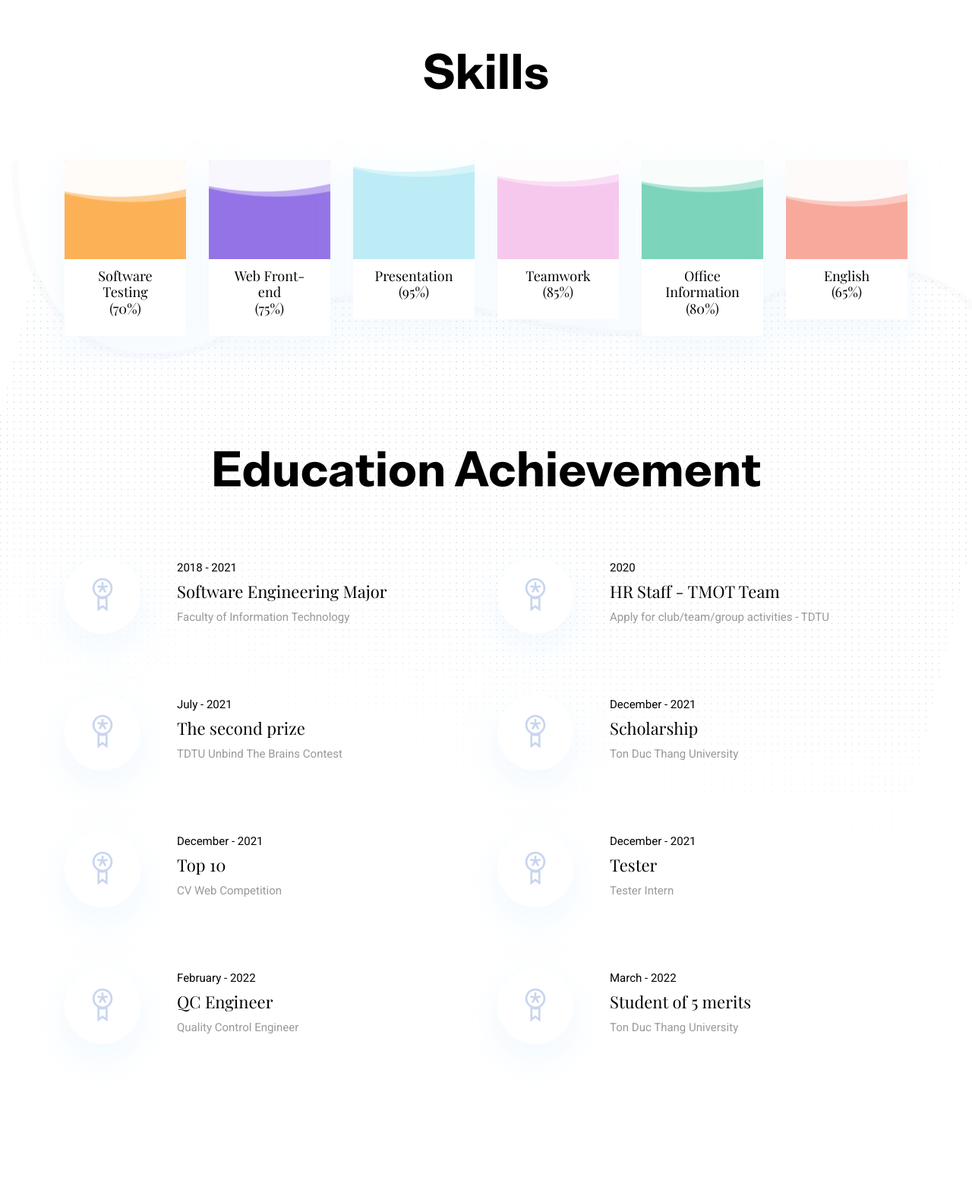
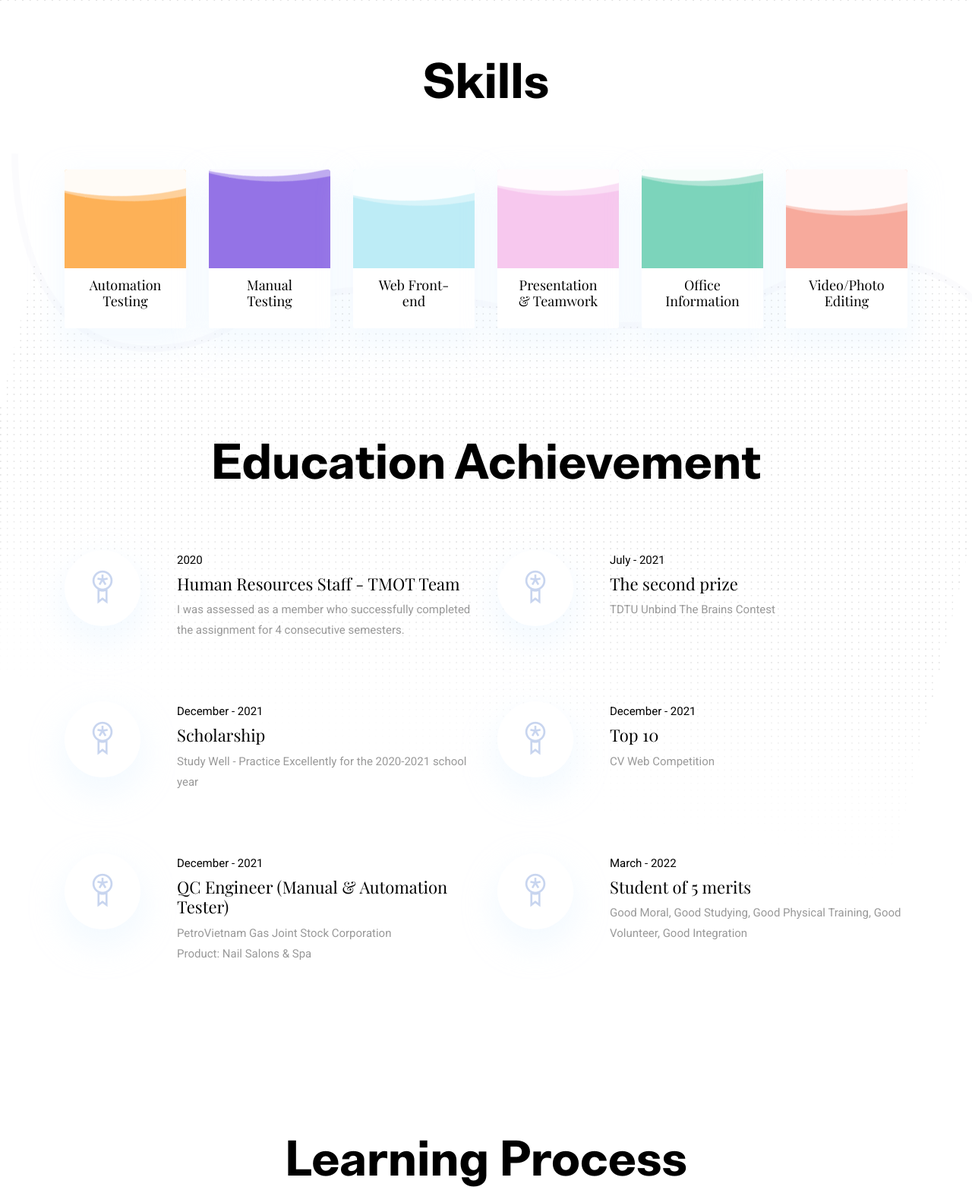
Before and after one commit to hangocmy/portfolio, a PHP site: page / in a window 1280 px wide; the page is wider, and only the part inside the window is pictured. Shown: the part 1973-3539 px from the top of that part at 76% size. Run offline with PHP 8.4, Linux system fonts and the light colour scheme.

Commit message:
skill and image

```diff
--- a/index.php
+++ b/index.php
@@ -67,19 +67,16 @@
           - Never stop creating new ideas -
         </blockquote>
         <p>I'm a Bachelor of Software Engineering.
-          I’m currently learning everything about Web Design, Web Frontend, Software testing, etc.
+          I’m currently learning everything about Web Design, Web Frontend, Software Testing: Manual Testing, Automation Testing, etc.
+          As a result of my love towards web application, I began setting up this website.
           In the future, I will learn more technologies.
-          As a result of my love towards web application, I began setting up this website.
         </p>
         <p>
           During my projects, I worked as a Team leader as well as a Team player, and by doing so,
           I ensured the proper completion of work by team members.
-          My interests lie in orating.
-          My strengths are my positive attitude, punctuality, and interpersonal skills.
-          My weakness is my emotional nature.
         </p>
         <p>
-          My goal is to build a successful career as a web designer, front-end web developer and Tester.
+          My goal is to build a successful career as a Automation Tester.
           This is all about me.
         </p>
 
@@ -88,7 +85,7 @@
       </div>
       <div class="col-md-4 text-center drag-lg-top">
         <div class="shadow-down mb-4">
-          <img src="images/about/author.jpg" alt="author" class="img-fluid w-100 rounded-lg border-thick border-white">
+          <img src="images/about/hangocmy.jpg" alt="author" class="img-fluid w-100 rounded-lg border-thick border-white">
         </div>
         <img src="images/about/signature.png" alt="signature" class="img-fluid">
         <h4>Ha Ngoc My</h4>
@@ -145,30 +142,30 @@
         <div class="col-lg-2 col-sm-6 mb-4 mb-lg-0">
           <div class="card shadow text-center">
             <div class="position-relative rounded-top progress-wrapper" data-color="#fdb157">
-              <div class="wave" data-progress="70%"></div>
+              <div class="wave" data-progress="80%"></div>
             </div>
             <div class="card-footer bg-white">
-              <h5 class="card-title">Software Testing<br>(70%)</h5>
+              <h5 class="card-title">Automation Testing</h5>
             </div>
           </div>
         </div>
         <div class="col-lg-2 col-sm-6 mb-4 mb-lg-0">
           <div class="card shadow text-center">
             <div class="position-relative rounded-top progress-wrapper" data-color="#9473e6">
-              <div class="wave" data-progress="75%"></div>
+              <div class="wave" data-progress="100%"></div>
             </div>
             <div class="card-footer bg-white">
-              <h5 class="card-title">Web Front-end<br>(75%)</h5>
+              <h5 class="card-title">Manual Testing</h5>
             </div>
           </div>
         </div>
         <div class="col-lg-2 col-sm-6 mb-4 mb-lg-0">
           <div class="card shadow text-center">
             <div class="position-relative rounded-top progress-wrapper" data-color="#bdecf6">
-              <div class="wave" data-progress="95%"></div>
+              <div class="wave" data-progress="75%"></div>
             </div>
             <div class="card-footer bg-white">
-              <h5 class="card-title">Presentation<br>(95%)</h5>
+              <h5 class="card-title">Web Front-end</h5>
             </div>
           </div>
         </div>
@@ -178,17 +175,17 @@
               <div class="wave" data-progress="85%"></div>
             </div>
             <div class="card-footer bg-white">
-              <h5 class="card-title">Teamwork<br>(85%)</h5>
+              <h5 class="card-title">Presentation & Teamwork</h5>
             </div>
           </div>
         </div>
         <div class="col-lg-2 col-sm-6 mb-4 mb-lg-0">
           <div class="card shadow text-center">
             <div class="position-relative rounded-top progress-wrapper" data-color="#7CD4BB">
-              <div class="wave" data-progress="80%"></div>
+              <div class="wave" data-progress="95%"></div>
             </div>
             <div class="card-footer bg-white">
-              <h5 class="card-title">Office Information<br>(80%)</h5>
+              <h5 class="card-title">Office Information</h5>
             </div>
           </div>
         </div>
@@ -198,7 +195,7 @@
               <div class="wave" data-progress="65%"></div>
             </div>
             <div class="card-footer bg-white">
-              <h5 class="card-title">English<br>(65%)</h5>
+              <h5 class="card-title">Video/Photo Editing</h5>
             </div>
           </div>
         </div>
@@ -216,15 +213,39 @@
         <div class="col-lg-12 text-center">
           <h2 class="section-title">Education Achievement</h2>
         </div>
+        <!--<div class="col-lg-6 col-md-6 mb-80">
+          <div class="d-flex">
+            <div class="mr-lg-5 mr-3">
+              <i class="ti-medall icon icon-light icon-bg bg-white shadow rounded-circle d-block"></i>
+            </div>
+            <div>
+              <p class="text-dark mb-1">
+                2018 - 2021
+              </p>
+              <h4>
+                Software Engineering Major
+              </h4>
+              <p class="mb-0 text-light">
+                Faculty of Information Technology
+              </p>
+            </div>
+          </div>
+        </div>-->
         <div class="col-lg-6 col-md-6 mb-80">
           <div class="d-flex">
             <div class="mr-lg-5 mr-3">
               <i class="ti-medall icon icon-light icon-bg bg-white shadow rounded-circle d-block"></i>
             </div>
             <div>
-              <p class="text-dark mb-1">2018 - 2021</p>
-              <h4>Software Engineering Major</h4>
-              <p class="mb-0 text-light">Faculty of Information Technology</p>
+              <p class="text-dark mb-1">
+                2020
+              </p>
+              <h4>
+                Human Resources Staff - TMOT Team
+              </h4>
+              <p class="mb-0 text-light">
+                I was assessed as a member who successfully completed the assignment for 4 consecutive semesters.
+              </p>
             </div>
           </div>
         </div>
@@ -234,9 +255,15 @@
               <i class="ti-medall icon icon-light icon-bg bg-white shadow rounded-circle d-block"></i>
             </div>
             <div>
-              <p class="text-dark mb-1">2020</p>
-              <h4>HR Staff - TMOT Team</h4>
-              <p class="mb-0 text-light">Apply for club/team/group activities - TDTU</p>
+              <p class="text-dark mb-1">
+                July - 2021
+              </p>
+              <h4>
+                The second prize
+              </h4>
+              <p class="mb-0 text-light">
+                TDTU Unbind The Brains Contest
+              </p>
             </div>
           </div>
         </div>
@@ -246,9 +273,15 @@
               <i class="ti-medall icon icon-light icon-bg bg-white shadow rounded-circle d-block"></i>
             </div>
             <div>
-              <p class="text-dark mb-1">July - 2021</p>
-              <h4>The second prize</h4>
-              <p class="mb-0 text-light">TDTU Unbind The Brains Contest</p>
+              <p class="text-dark mb-1">
+                December - 2021
+              </p>
+              <h4>
+                Scholarship
+              </h4>
+              <p class="mb-0 text-light">
+                Study Well - Practice Excellently for the 2020-2021 school year
+              </p>
             </div>
           </div>
         </div>
@@ -258,9 +291,15 @@
               <i class="ti-medall icon icon-light icon-bg bg-white shadow rounded-circle d-block"></i>
             </div>
             <div>
-              <p class="text-dark mb-1">December - 2021</p>
-              <h4>Scholarship</h4>
-              <p class="mb-0 text-light">Ton Duc Thang University</p>
+              <p class="text-dark mb-1">
+                December - 2021
+              </p>
+              <h4>
+                Top 10
+              </h4>
+              <p class="mb-0 text-light">
+                CV Web Competition
+              </p>
             </div>
           </div>
         </div>
@@ -270,45 +309,53 @@
               <i class="ti-medall icon icon-light icon-bg bg-white shadow rounded-circle d-block"></i>
             </div>
             <div>
-              <p class="text-dark mb-1">December - 2021</p>
-              <h4>Top 10</h4>
-              <p class="mb-0 text-light">CV Web Competition</p>
+              <p class="text-dark mb-1">
+                December - 2021
+              </p>
+              <h4>
+                QC Engineer (Manual & Automation Tester)
+              </h4>
+              <p class="mb-0 text-light">
+                PetroVietnam Gas Joint Stock Corporation
+                <br>
+                Product: Nail Salons & Spa
+              </p>
             </div>
           </div>
         </div>
+        <!--<div class="col-lg-6 col-md-6 mb-80">
+          <div class="d-flex">
+            <div class="mr-lg-5 mr-3">
+              <i class="ti-medall icon icon-light icon-bg bg-white shadow rounded-circle d-block"></i>
+            </div>
+            <div>
+              <p class="text-dark mb-1">
+                February - 2022
+              </p>
+              <h4>
+                QC Engineer
+              </h4>
+              <p class="mb-0 text-light">
+                Manual & Automation Tester
+              </p>
+            </div>
+          </div>
+        </div>-->
         <div class="col-lg-6 col-md-6 mb-80">
           <div class="d-flex">
             <div class="mr-lg-5 mr-3">
               <i class="ti-medall icon icon-light icon-bg bg-white shadow rounded-circle d-block"></i>
             </div>
             <div>
-              <p class="text-dark mb-1">December - 2021</p>
-              <h4>Tester</h4>
-              <p class="mb-0 text-light">Tester Intern</p>
-            </div>
-          </div>
-        </div>
-        <div class="col-lg-6 col-md-6 mb-80">
-          <div class="d-flex">
-            <div class="mr-lg-5 mr-3">
-              <i class="ti-medall icon icon-light icon-bg bg-white shadow rounded-circle d-block"></i>
-            </div>
-            <div>
-              <p class="text-dark mb-1">February - 2022</p>
-              <h4>QC Engineer</h4>
-              <p class="mb-0 text-light">Quality Control Engineer</p>
-            </div>
-          </div>
-        </div>
-        <div class="col-lg-6 col-md-6 mb-80">
-          <div class="d-flex">
-            <div class="mr-lg-5 mr-3">
-              <i class="ti-medall icon icon-light icon-bg bg-white shadow rounded-circle d-block"></i>
-            </div>
-            <div>
-              <p class="text-dark mb-1">March - 2022</p>
-              <h4>Student of 5 merits</h4>
-              <p class="mb-0 text-light">Ton Duc Thang University</p>
+              <p class="text-dark mb-1">
+                March - 2022
+              </p>
+              <h4>
+                Student of 5 merits
+              </h4>
+              <p class="mb-0 text-light">
+                Good Moral, Good Studying, Good Physical Training, Good Volunteer, Good Integration
+              </p>
             </div>
           </div>
         </div>
@@ -330,19 +377,19 @@
           <img src="images/experience/icon-1.png" alt="icon">
           <p class="mb-0">Aug 2018 - July 2019</p>
           <h4>Basic IT Knowledge</h4>
-          <h6 class="text-light">TDTU</h6>
+          <h6 class="text-light"></h6>
         </div>
         <div class="col-lg-3 col-md-4 text-center">
           <img src="images/experience/icon-2.png" alt="icon">
           <p class="mb-0">Mar 2019 - Aug 2021</p>
           <h4>UI & UX Design and<br>Web Application</h4>
-          <h6 class="text-light">TDTU</h6>
+          <h6 class="text-light"></h6>
         </div>
         <div class="col-lg-3 col-md-4 text-center">
           <img src="images/experience/icon-3.png" alt="icon">
           <p class="mb-0">Sep 2020 - Present</p>
-          <h4>Software Testing</h4>
-          <h6 class="text-light">TDTU</h6>
+          <h4>Software Testing: Manual & Automation Testing</h4>
+          <h6 class="text-light"></h6>
         </div>
       </div>
     </div>
@@ -658,7 +705,7 @@
             <h6 class="text-light mb-4">She went to the Diplomatic Academy of Vietnam</h6>
           </div>
           <!-- slider-item-2-->
-          <div class="text-center testimonial-content">
+          <!--<div class="text-center testimonial-content">
             <i class="ti-quote-right text-white icon mb-4 d-inline-block"></i>
             <p class="text-white mb-4">
               Roy Wang, also known as Wang Yuan (Chinese: 王源) is a Chinese singer-songwriter, television host and actor.
@@ -671,7 +718,7 @@
             <img class="img-fluid rounded-circle mb-4 d-inline-block" src="images/inspirational/inspirational-2.png" alt="client-image">
             <h4 class="text-white">Roy Wang</h4>
             <h6 class="text-light mb-4">He works for TF Entertainment <br>and studies in the Berklee College of Music</h6>
-          </div>
+          </div>-->
           <!-- slider-item-3-->
           <div class="text-center testimonial-content">
             <i class="ti-quote-right text-white icon mb-4 d-inline-block"></i>
```
Also changed, not shown: images/about/hangocmy.jpg (added).
